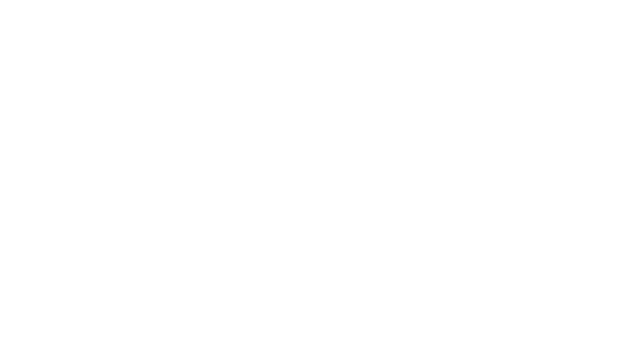
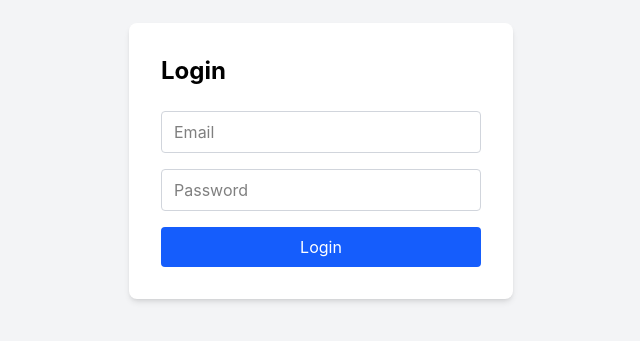
Before and after one commit to ashirwada1003/learnify-ai, a React (Vite) app in the folder frontend/: page /login in a window 1280 px wide. Before the commit this address had no page. Shown: the part 239-580 px from the top of the page, without its empty margins (319-959 px from the left). Built offline with nearby package versions, Linux system fonts and the light colour scheme.

Commit message:
added the login page.

```diff
--- a/frontend/src/App.jsx
+++ b/frontend/src/App.jsx
@@ -1,11 +1,13 @@
 import { BrowserRouter, Routes , Route } from "react-router-dom";
 import Register from "./pages/Register";
+import Login from "./pages/Login";
 
 function App(){
   return(
     <BrowserRouter>
       <Routes>
         <Route path="/register" element={<Register/>}/>
+        <Route path="/login" element={<Login/>}/>
       </Routes>
     </BrowserRouter>
   )
--- /dev/null
+++ b/frontend/src/pages/Login.jsx
@@ -0,0 +1,60 @@
+import { useState } from "react";
+import API from "../services/api";
+import { useNavigate } from "react-router-dom";
+
+function Login(){
+    const[email,setEmail]=useState("");
+    const[password,setPassword]=useState("");
+    const[error,setError]=useState("");
+
+    const navigate = useNavigate();
+
+    const handleSubmit = async (e) =>{
+        e.preventDefault();
+
+        try{
+            const res = await API.post("/auth/login",{email,password});
+            localStorage.setItem("token",res.data.token);
+
+            navigate('/dashboard')
+        }catch(err){
+            setError(err.response?.data?.message || "login failed")
+        }
+    };
+
+    return(
+        <div className="flex items-center justify-center min-h-screen bg-gray-100">
+
+            <div className="bg-white p-8 rounded-lg shadow-md w-96">
+                <h2 className="text-2xl font-bold mb-6">Login</h2>
+
+                <form onSubmit={handleSubmit} className="space-y-4">
+
+                    <input
+                     type="email"
+                     placeholder="Email"
+                     value={email}
+                     onChange={(e)=>setEmail(e.target.value)}
+                     className="w-full border border-gray-300 rounded px-3 py-2"
+                    />
+
+                    <input
+                     type="password"
+                     placeholder="Password"
+                     value={password}
+                     onChange={(e)=>setPassword(e.target.value)}
+                     className="w-full border border-gray-300 rounded px-3 py-2"
+                    />
+
+                    <button type="submit" className="w-full bg-blue-600 text-white py-2 rounded hover:bg-blue-700">
+                        Login
+                    </button>
+
+                </form>
+                {error && <p className="text-red-500 mt-3">{error}</p>}
+            </div>
+
+        </div>
+    )
+}
+export default Login;
```
